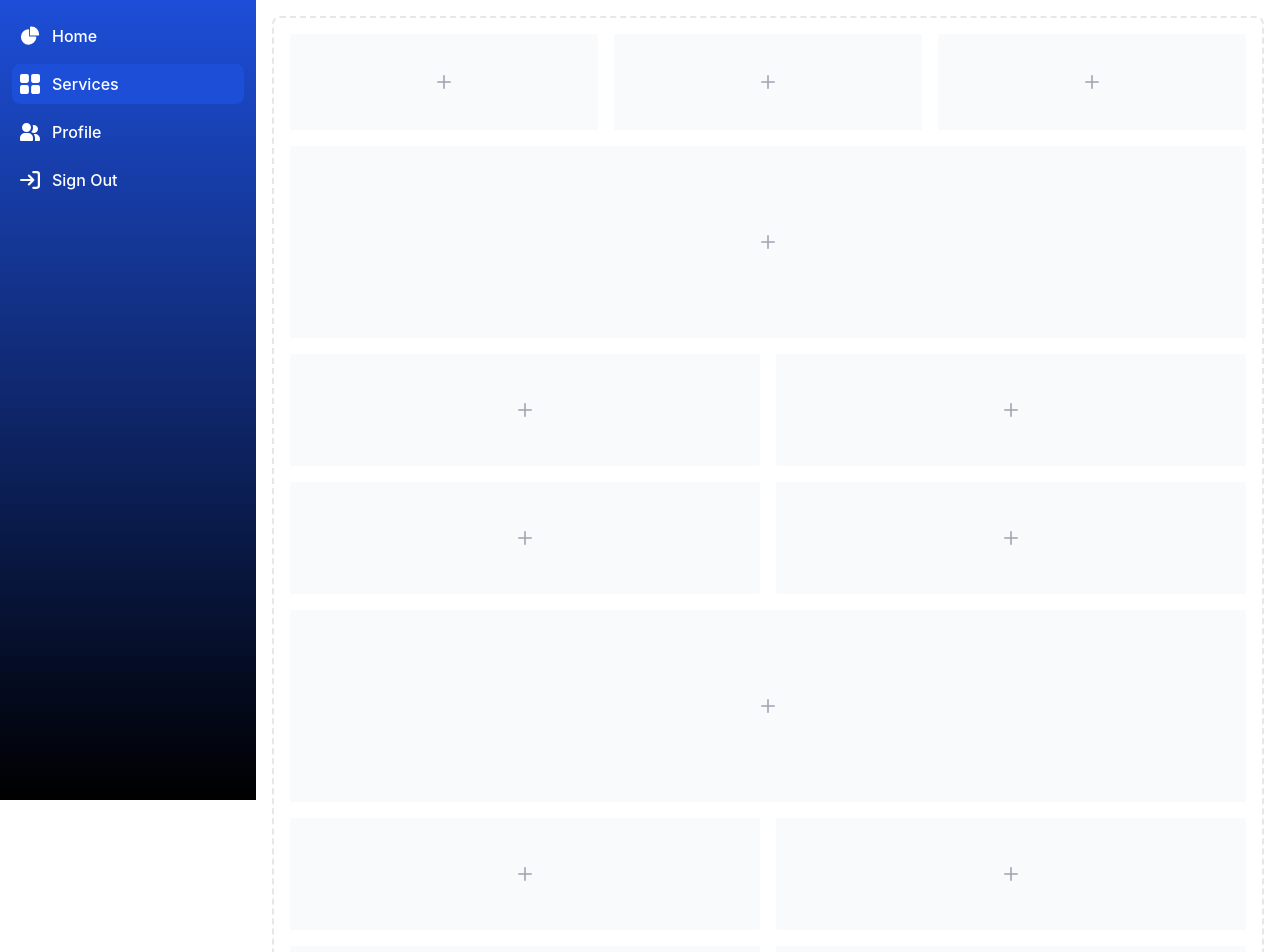
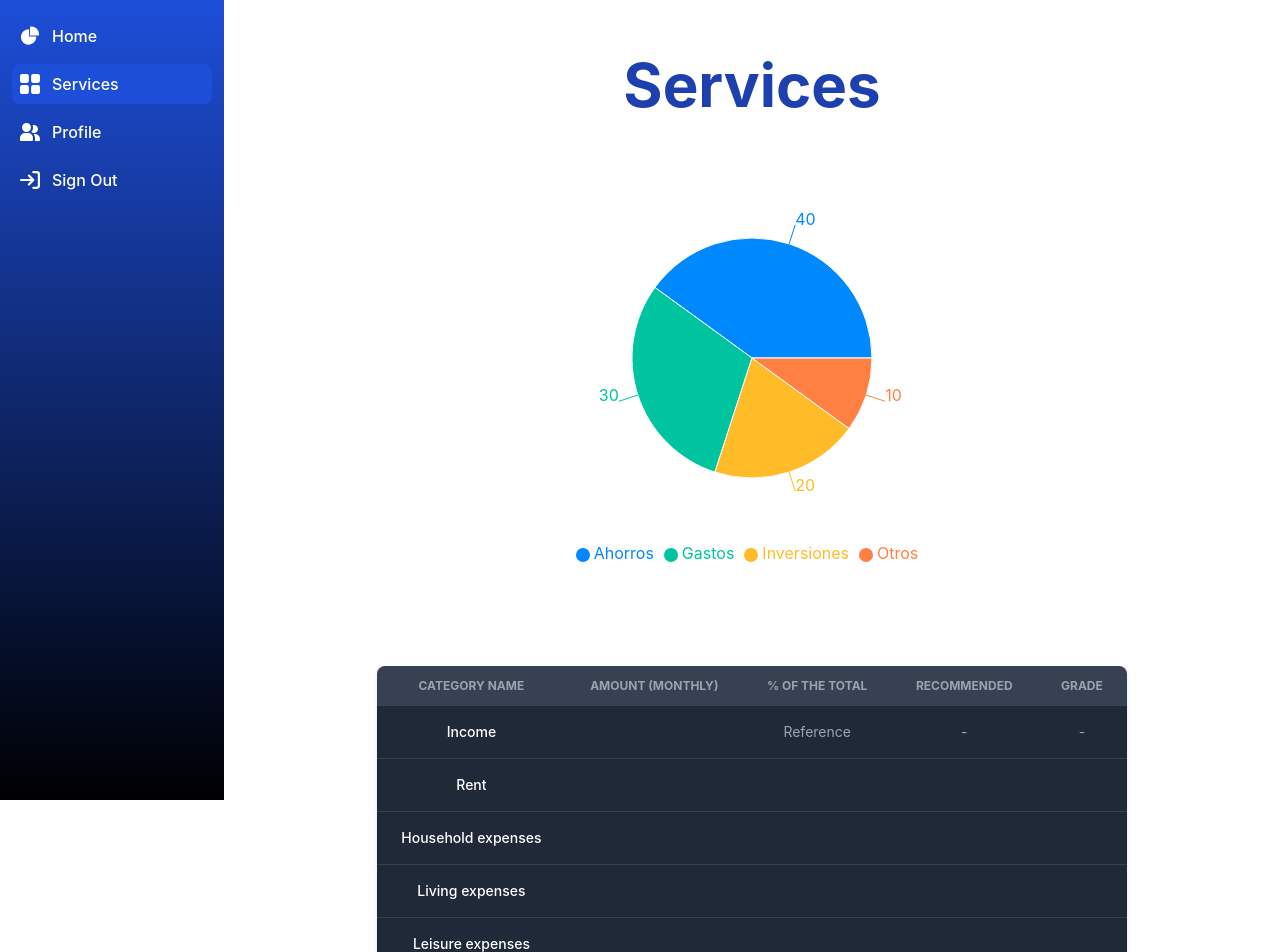
Before and after one commit to MaxVilaRuiz/Revinance---HackUPC-2025, a React (Create React App) app: page /dash/services in a window 1280 px wide. Shown: the top 952 px of the page. Built offline with nearby package versions, Linux system fonts and the light colour scheme.

Commit message:
Add Services design & half-functionality

```diff
--- a/package.json
+++ b/package.json
@@ -15,6 +15,7 @@
     "react-dom": "^19.1.0",
     "react-router-dom": "^7.5.3",
     "react-scripts": "^5.0.1",
+    "recharts": "^2.15.3",
     "three": "^0.176.0",
     "web-vitals": "^2.1.4"
   },
--- /dev/null
+++ b/src/components/diagram.jsx
@@ -0,0 +1,31 @@
+import { PieChart, Pie, Cell, Tooltip, Legend } from 'recharts';
+
+const data = [
+  { name: 'Ahorros', value: 40 },
+  { name: 'Gastos', value: 30 },
+  { name: 'Inversiones', value: 20 },
+  { name: 'Otros', value: 10 },
+];
+
+const COLORS = ['#0088FE', '#00C49F', '#FFBB28', '#FF8042'];
+
+export default function PieChartComponent() {
+  return (
+    <PieChart width={400} height={400}>
+      <Pie
+        data={data}
+        cx="50%"
+        cy="50%"
+        outerRadius={120}
+        label
+        dataKey="value"
+      >
+        {data.map((entry, index) => (
+          <Cell key={`cell-${index}`} fill={COLORS[index % COLORS.length]} />
+        ))}
+      </Pie>
+      <Tooltip />
+      <Legend />
+    </PieChart>
+  );
+}
--- /dev/null
+++ b/src/components/diagram_.jsx
@@ -0,0 +1,43 @@
+import { PieChart, Pie, Cell, Tooltip, Legend } from 'recharts';
+import React, { useEffect } from 'react';
+
+const COLORS = ['#0088FE', '#00C49F', '#FFBB28', '#FF0000'];
+
+export default function PieDiagram() {
+    const data = [];
+
+    useEffect(() => {
+        const saves = localStorage.getItem('saved');
+        const rent = localStorage.getItem('rent');
+        const household = localStorage.getItem('household');
+        const living = localStorage.getItem('living');
+        const primary = household + living;
+        const extras = localStorage.getItem('extras');
+
+        const data = [
+            { name: 'Saves', value: saves},
+            { name: 'Rent', value: rent },
+            { name: 'Primary expenses', value: primary },
+            { name: 'Leisure expenses', value: extras },
+        ];
+    });
+
+  return (
+    <PieChart width={400} height={400}>
+      <Pie
+        data={data}
+        cx="50%"
+        cy="50%"
+        outerRadius={120}
+        label
+        dataKey="value"
+      >
+        {data.map((entry, index) => (
+          <Cell key={`cell-${index}`} fill={COLORS[index % COLORS.length]} />
+        ))}
+      </Pie>
+      <Tooltip />
+      <Legend />
+    </PieChart>
+  );
+}
--- a/src/pages/dash/Services.jsx
+++ b/src/pages/dash/Services.jsx
@@ -1,6 +1,7 @@
-import React from 'react';
+import React, { useEffect } from 'react';
 import { Link } from 'react-router-dom';
 import { useNavigate } from 'react-router-dom';
+import PieDiagram from '../../components/diagram';
 import '../../styles/App.css';
 
 function Services() {
@@ -10,9 +11,31 @@ function Services() {
     navigate('/login');
   };
 
+  useEffect (() => {
+    const income_ = localStorage.getItem('income');
+    const rent1_ = localStorage.getItem('rent1');
+    const rent2_ = localStorage.getItem('rent2');
+    const household1_ = localStorage.getItem('household1');
+    const household2_ = localStorage.getItem('household2');
+    const living1_ = localStorage.getItem('living1');
+    const living2_ = localStorage.getItem('living2');
+    const extras1_ = localStorage.getItem('extras1');
+    const extras2_ = localStorage.getItem('extras2');
+
+    document.getElementById('income').innerText = income_;
+    document.getElementById('rent1').innerText = rent1_;
+    document.getElementById('rent2').innerText = rent2_;
+    document.getElementById('household1').innerText = household1_;
+    document.getElementById('household2').innerText = household2_;
+    document.getElementById('living1').innerText = living1_;
+    document.getElementById('living2').innerText = living2_;
+    document.getElementById('extras1').innerText = extras1_;
+    document.getElementById('extras2').innerText = extras2_;
+  });
+
   return (
-    <div>
-      <nav>
+    <div className="flex w-full h-auto justify-center pb-20">
+      <nav className="w-[17.5%] h-full">
         <button data-drawer-target="default-sidebar" data-drawer-toggle="default-sidebar" aria-controls="default-sidebar" type="button" class="inline-flex items-center p-2 mt-2 ms-3 text-sm text-gray-500 rounded-lg sm:hidden hover:bg-gray-100">
           <span class="sr-only">Open sidebar</span>
           <svg class="w-6 h-6" aria-hidden="true" fill="currentColor" viewBox="0 0 20 20" xmlns="http://www.w3.org/2000/svg">
@@ -20,7 +43,7 @@ function Services() {
           </svg>
         </button>
 
-        <aside id="default-sidebar" class="fixed top-0 left-0 z-40 w-64 h-screen transition-transform -translate-x-full sm:translate-x-0" aria-label="Sidebar">
+        <aside id="default-sidebar" class="fixed top-0 left-0 z-40 w-[17.5%] h-screen transition-transform -translate-x-full sm:translate-x-0" aria-label="Sidebar">
           <div class="h-full px-3 py-4 overflow-y-auto bg-gradient-to-b from-blue-700 to-black">
             <ul class="space-y-2 font-medium">
               <li>
@@ -59,109 +82,109 @@ function Services() {
             </ul>
           </div>
         </aside>
+      </nav>
 
-        <div class="p-4 sm:ml-64">
-          <div class="p-4 border-2 border-gray-200 border-dashed rounded-lg">
-            <div class="grid grid-cols-3 gap-4 mb-4">
-              <div class="flex items-center justify-center h-24 rounded-sm bg-gray-50">
-                <p class="text-2xl text-gray-400">
-                  <svg class="w-3.5 h-3.5" aria-hidden="true" xmlns="http://www.w3.org/2000/svg" fill="none" viewBox="0 0 18 18">
-                    <path stroke="currentColor" stroke-linecap="round" stroke-linejoin="round" stroke-width="2" d="M9 1v16M1 9h16" />
-                  </svg>
-                </p>
-              </div>
-              <div class="flex items-center justify-center h-24 rounded-sm bg-gray-50">
-                <p class="text-2xl text-gray-400">
-                  <svg class="w-3.5 h-3.5" aria-hidden="true" xmlns="http://www.w3.org/2000/svg" fill="none" viewBox="0 0 18 18">
-                    <path stroke="currentColor" stroke-linecap="round" stroke-linejoin="round" stroke-width="2" d="M9 1v16M1 9h16" />
-                  </svg>
-                </p>
-              </div>
-              <div class="flex items-center justify-center h-24 rounded-sm bg-gray-50">
-                <p class="text-2xl text-gray-400">
-                  <svg class="w-3.5 h-3.5" aria-hidden="true" xmlns="http://www.w3.org/2000/svg" fill="none" viewBox="0 0 18 18">
-                    <path stroke="currentColor" stroke-linecap="round" stroke-linejoin="round" stroke-width="2" d="M9 1v16M1 9h16" />
-                  </svg>
-                </p>
-              </div>
-            </div>
-            <div class="flex items-center justify-center h-48 mb-4 rounded-sm bg-gray-50">
-              <p class="text-2xl text-gray-400">
-                <svg class="w-3.5 h-3.5" aria-hidden="true" xmlns="http://www.w3.org/2000/svg" fill="none" viewBox="0 0 18 18">
-                  <path stroke="currentColor" stroke-linecap="round" stroke-linejoin="round" stroke-width="2" d="M9 1v16M1 9h16" />
-                </svg>
-              </p>
-            </div>
-            <div class="grid grid-cols-2 gap-4 mb-4">
-              <div class="flex items-center justify-center rounded-sm bg-gray-50 h-28">
-                <p class="text-2xl text-gray-400">
-                  <svg class="w-3.5 h-3.5" aria-hidden="true" xmlns="http://www.w3.org/2000/svg" fill="none" viewBox="0 0 18 18">
-                    <path stroke="currentColor" stroke-linecap="round" stroke-linejoin="round" stroke-width="2" d="M9 1v16M1 9h16" />
-                  </svg>
-                </p>
-              </div>
-              <div class="flex items-center justify-center rounded-sm bg-gray-50 h-28">
-                <p class="text-2xl text-gray-400">
-                  <svg class="w-3.5 h-3.5" aria-hidden="true" xmlns="http://www.w3.org/2000/svg" fill="none" viewBox="0 0 18 18">
-                    <path stroke="currentColor" stroke-linecap="round" stroke-linejoin="round" stroke-width="2" d="M9 1v16M1 9h16" />
-                  </svg>
-                </p>
-              </div>
-              <div class="flex items-center justify-center rounded-sm bg-gray-50 h-28">
-                <p class="text-2xl text-gray-400 ">
-                  <svg class="w-3.5 h-3.5" aria-hidden="true" xmlns="http://www.w3.org/2000/svg" fill="none" viewBox="0 0 18 18">
-                    <path stroke="currentColor" stroke-linecap="round" stroke-linejoin="round" stroke-width="2" d="M9 1v16M1 9h16" />
-                  </svg>
-                </p>
-              </div>
-              <div class="flex items-center justify-center rounded-sm bg-gray-50 h-28">
-                <p class="text-2xl text-gray-400">
-                  <svg class="w-3.5 h-3.5" aria-hidden="true" xmlns="http://www.w3.org/2000/svg" fill="none" viewBox="0 0 18 18">
-                    <path stroke="currentColor" stroke-linecap="round" stroke-linejoin="round" stroke-width="2" d="M9 1v16M1 9h16" />
-                  </svg>
-                </p>
-              </div>
-            </div>
-            <div class="flex items-center justify-center h-48 mb-4 rounded-sm bg-gray-50">
-              <p class="text-2xl text-gray-400">
-                <svg class="w-3.5 h-3.5" aria-hidden="true" xmlns="http://www.w3.org/2000/svg" fill="none" viewBox="0 0 18 18">
-                  <path stroke="currentColor" stroke-linecap="round" stroke-linejoin="round" stroke-width="2" d="M9 1v16M1 9h16" />
-                </svg>
-              </p>
-            </div>
-            <div class="grid grid-cols-2 gap-4">
-              <div class="flex items-center justify-center rounded-sm bg-gray-50 h-28">
-                <p class="text-2xl text-gray-400">
-                  <svg class="w-3.5 h-3.5" aria-hidden="true" xmlns="http://www.w3.org/2000/svg" fill="none" viewBox="0 0 18 18">
-                    <path stroke="currentColor" stroke-linecap="round" stroke-linejoin="round" stroke-width="2" d="M9 1v16M1 9h16" />
-                  </svg>
-                </p>
-              </div>
-              <div class="flex items-center justify-center rounded-sm bg-gray-50 h-28">
-                <p class="text-2xl text-gray-400">
-                  <svg class="w-3.5 h-3.5" aria-hidden="true" xmlns="http://www.w3.org/2000/svg" fill="none" viewBox="0 0 18 18">
-                    <path stroke="currentColor" stroke-linecap="round" stroke-linejoin="round" stroke-width="2" d="M9 1v16M1 9h16" />
-                  </svg>
-                </p>
-              </div>
-              <div class="flex items-center justify-center rounded-sm bg-gray-50 h-28">
-                <p class="text-2xl text-gray-400">
-                  <svg class="w-3.5 h-3.5" aria-hidden="true" xmlns="http://www.w3.org/2000/svg" fill="none" viewBox="0 0 18 18">
-                    <path stroke="currentColor" stroke-linecap="round" stroke-linejoin="round" stroke-width="2" d="M9 1v16M1 9h16" />
-                  </svg>
-                </p>
-              </div>
-              <div class="flex items-center justify-center rounded-sm bg-gray-50 h-28">
-                <p class="text-2xl text-gray-400">
-                  <svg class="w-3.5 h-3.5" aria-hidden="true" xmlns="http://www.w3.org/2000/svg" fill="none" viewBox="0 0 18 18">
-                    <path stroke="currentColor" stroke-linecap="round" stroke-linejoin="round" stroke-width="2" d="M9 1v16M1 9h16" />
-                  </svg>
-                </p>
-              </div>
-            </div>
-          </div>
+      <div className="flex flex-col w-[75%] h-full mt-10 items-center px-10">
+        <h1 className="text-[3.75rem] font-bold mb-10 text-blue-800 bg-clip-text">Services</h1>
+
+        <div className="mb-24">
+          <PieDiagram></PieDiagram>
         </div>
-      </nav>
+
+        <div class="relative overflow-x-auto shadow-md sm:rounded-lg">
+          <table class="w-[750px] h-auto text-sm text-left rtl:text-right text-gray-400">
+            <thead class="text-center text-xs uppercase bg-gray-700 text-gray-400">
+              <tr>
+                <th scope="col" class="px-6 py-3">
+                  Category Name
+                </th>
+                <th scope="col" class="px-6 py-3">
+                  Amount (monthly)
+                </th>
+                <th scope="col" class="px-6 py-3">
+                  % of the total
+                </th>
+                <th scope="col" class="px-6 py-3">
+                  Recommended
+                </th>
+                <th scope="col" class="px-6 py-3">
+                  Grade
+                </th>
+              </tr>
+            </thead>
+            <tbody>
+              <tr class="text-center border-b bg-gray-800 border-gray-700 hover:bg-gray-600">
+                <th scope="row" class="px-6 py-4 font-medium whitespace-nowrap text-white">
+                  Income
+                </th>
+                <td id='income' class="px-6 py-4">
+                </td>
+                <td class="px-6 py-4">
+                    Reference
+                </td>
+                <td class="px-6 py-4">
+                  -
+                </td>
+                <td class="px-6 py-4">
+                  -
+                </td>
+              </tr>
+              <tr class="text-center border-b bg-gray-800 border-gray-700 hover:bg-gray-600">
+                <th scope="row" class="px-6 py-4 font-medium whitespace-nowrap text-white">
+                  Rent
+                </th>
+                <td id='rent1' class="px-6 py-4">
+                </td>
+                <td id='rent2' class="px-6 py-4">
+                </td>
+                <td id='rent3' class="px-6 py-4">
+                </td>
+                <td id='rent4' class="px-6 py-4">
+                </td>
+              </tr>
+              <tr class="text-center border-b border-gray-700 bg-gray-800 hover:bg-gray-600">
+                <th scope="row" class="px-6 py-4 font-medium whitespace-nowrap text-white">
+                  Household expenses
+                </th>
+                <td id='household1' class="px-6 py-4">
+                </td>
+                <td id='household2' class="px-6 py-4">
+                </td>
+                <td id='household3' class="px-6 py-4">
+                </td>
+                <td id='household4' class="px-6 py-4">
+                </td>
+              </tr>
+              <tr class="text-center border-b border-gray-700 bg-gray-800 hover:bg-gray-600">
+                <th scope="row" class="px-6 py-4 font-medium whitespace-nowrap text-white">
+                  Living expenses
+                </th>
+                <td id='living1' class="px-6 py-4">
+                </td>
+                <td id='living2' class="px-6 py-4">
+                </td>
+                <td id='living3' class="px-6 py-4">
+                </td>
+                <td id='living4' class="px-6 py-4">
+                </td>
+              </tr>
+              <tr class="text-center border-b border-gray-700 bg-gray-800 hover:bg-gray-600">
+                <th scope="row" class="px-6 py-4 font-medium whitespace-nowrap text-white">
+                  Leisure expenses
+                </th>
+                <td id='extras1' class="px-6 py-4">
+                </td>
+                <td id='extras2' class="px-6 py-4">
+                </td>
+                <td id='extras3' class="px-6 py-4">
+                </td>
+                <td id='extras4' class="px-6 py-4">
+                </td>
+              </tr>
+            </tbody>
+          </table>
+        </div>
+      </div>
     </div>
   );
 }
```
Also changed, not shown: 1 other file (tests, documents, lock files or other folders).
